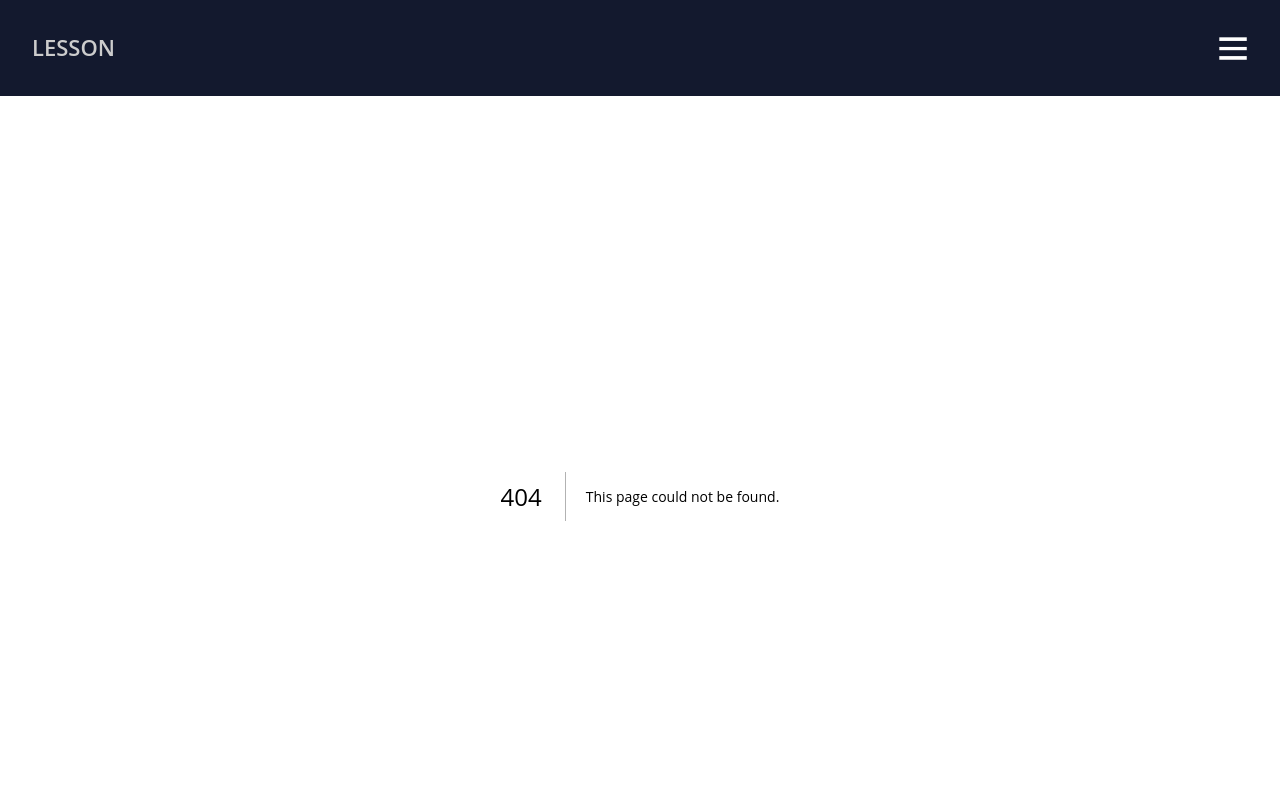
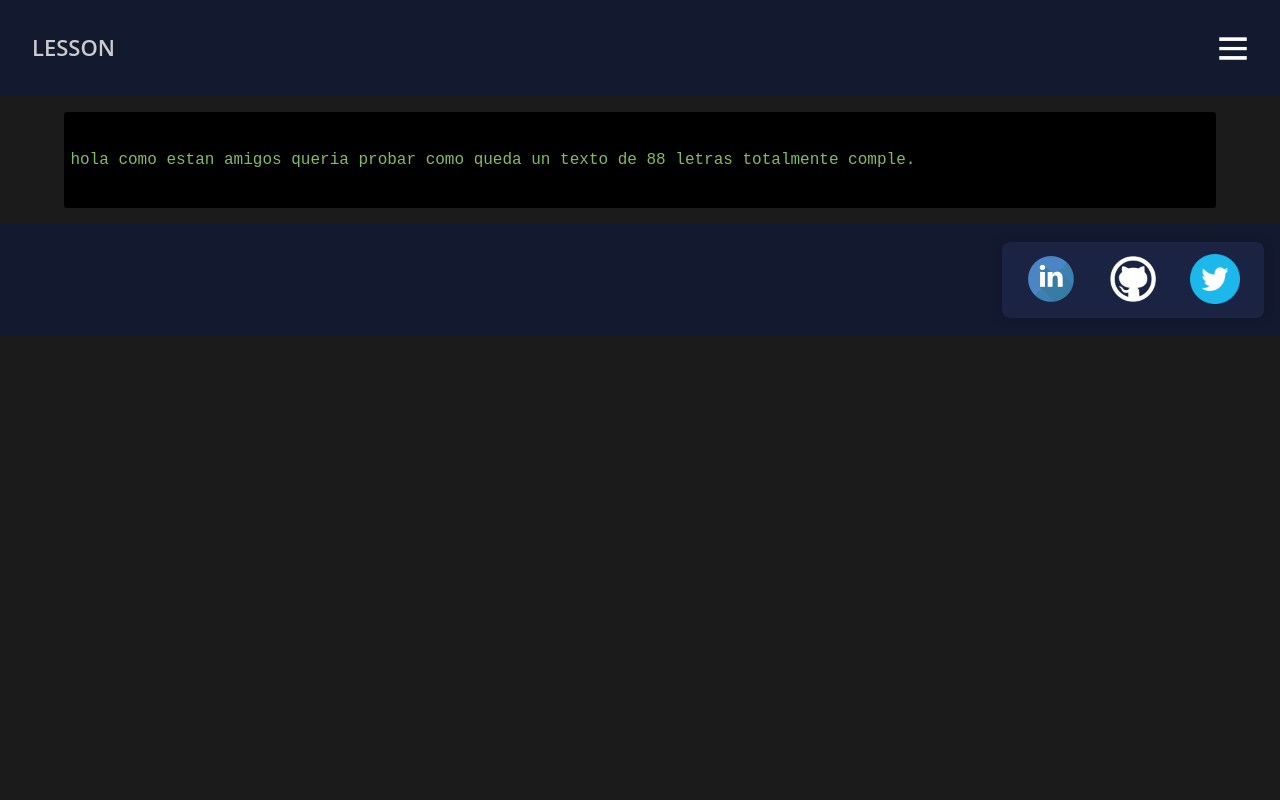
Before and after one commit to Mariano-Ryser/SAP-front, a Next.js app: page /msj in a window 1280 px wide. Before the commit this address had no page. Shown: the top 800 px of the page. Built offline with nearby package versions, Linux system fonts and the light colour scheme.

Commit message:
new page (Mensajeria) dondo almazenaremos la data del BoxComentar

```diff
--- a/components/NavRespon.js
+++ b/components/NavRespon.js
@@ -43,17 +43,7 @@ const NavRespon = () => {
     </nav>
     <aside id='aside' className={styles.asideBar}>
           <ul className={styles.ul}>
-            <li className={styles.li}>Node</li>
-            <li className={styles.li}>JavaScript</li>
-            <li className={styles.li}>Ejem.</li>
-            <li className={styles.li}>Tepc</li>
-            <li className={styles.li}>Mebo</li>
-            <li className={styles.li}>Ses</li>
-            <li className={styles.li}>Ejem.</li>
-            <li className={styles.li}>Mebo</li>
-            <li className={styles.li}>Ses</li>
-            <li className={styles.li}>Ejem.</li>
-            <li className={styles.li}>Mebo</li>
+            <li className={styles.li}><Link href="/msj"><a>Mensajeria</a></Link></li>
           </ul>
         </aside>
   </>
--- a/components/comentarBox/BoxComentar.js
+++ b/components/comentarBox/BoxComentar.js
@@ -1,5 +1,6 @@
 import { useState } from 'react';
 import styles from '../../styles/BoxComentar.module.css'
+
 function BoxComentar(){
 
   const initialState = {text:''};
@@ -15,7 +16,6 @@ function BoxComentar(){
       ...comentar,
       [inputName]: inputValue,
     });
-
   }
 
 
@@ -41,7 +41,9 @@ function BoxComentar(){
   return (
     <>
     <form className={styles.form}>
+      <p>Deja tu comentario...</p>
       <textarea className={styles.textArea}
+      maxlength="88"
       type='text'
       name='text'
       value={comentar.text}
--- /dev/null
+++ b/pages/msj.js
@@ -0,0 +1,19 @@
+import React from 'react'
+import style from '../styles/Msj.module.css'
+
+function msj() {
+  return (
+    <>
+      <div className={style.b}>
+        <card className={style.card}>
+          <p className={style.msj}>
+            hola como estan amigos queria probar como queda un texto de 88 letras totalmente comple.
+          </p>
+
+        </card>
+      </div>
+    </>
+  )
+}
+
+export default msj
--- a/styles/BoxComentar.module.css
+++ b/styles/BoxComentar.module.css
@@ -11,12 +11,13 @@
     color: #84ba64;
     border-color: #84ba64;
     padding: 0.4rem;
-    height: 5rem;
+    height: 6rem;
   }
 
 .button{
   position: absolute;
-  top: 5.7rem;
+  /* top: 6.7rem; */
+  bottom: -1.4rem;
   right: 0rem;
   height: 2rem;
   width: 5rem;
--- /dev/null
+++ b/styles/Msj.module.css
@@ -0,0 +1,24 @@
+.b{
+    display: flex;
+    justify-content: center;
+
+}
+.card{
+    margin-top: 1rem;
+    display: flex;
+    align-items: center;
+    background-color: black;
+    color: white;
+    font-size:1.2rem;
+    width:90%;
+    border-radius:0.2rem;
+    margin-bottom: 1rem;
+    color: #84ba64;
+    border-color: #84ba64;
+    padding: 0.4rem;
+    height: 6rem;
+
+}
+.msj{
+    font-family: monospace;
+}
```
Also changed, not shown: pages/about.js (deleted, +0 -9 lines).
